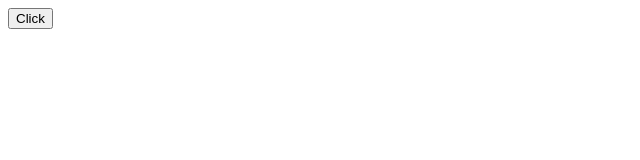
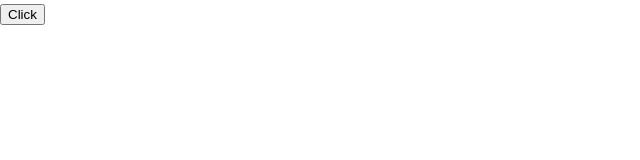
Before and after one commit to arubaito/kyosoba-front, a Next.js app: page / in a window 1280 px wide. Shown: the top 160 px of the page, without its empty margins (0-640 px from the left). Built offline with nearby package versions, Linux system fonts and the light colour scheme.

Commit message:
ひとまず他のアプリのグローバルCSSを流用

```diff
--- a/styles/globals.css
+++ b/styles/globals.css
@@ -1,21 +1,66 @@
-/* モーダルウィンドウ */
-#overlay{
-  /* 画面全体を覆う設定 */
-  position:fixed;
-  top: 0;
-  left: 0;
-  width: 100%;
-  height: 100%;
-  background-color: rgba(0, 0, 0, 0.5);
+:root{
+  /* カラー */
+  --white:#ffffff;
+  --gray-10: #eeeeee;
+  --gray-25: #aaaaaa;
+  --gray-50: #707070;
+  --gray-75: #444444;
+  --black: #222222;
+  --accent: #0d87e0;
 
-  /* 画面の中央に要素を表示させる設定 */
-  display: flex;
-  align-items: center;
-  justify-content: center;
+  /* 文字サイズ */
+  --body: clamp(1rem, 0.95rem + 0.2vw, 1.125rem);           /* 16-18px */
+  --display: clamp(4.5rem, 1.83rem + 11.34vw, 10rem);       /* 72-160px */
+  --heading1: clamp(2rem, 1.3rem + 3vw, 4rem);              /* 32-64px */
+  --heading2: clamp(var(--body) * 1.5);                     /* 24-27px */
+  --heading3: clamp(var(--body) * 1.2);                     /* 19.2-21.6px */
+  --small-heading2: clamp(0.875rem, 4vw - 1rem, 1.6875rem); /* 14-27 */
+  --small-heading3: clac(var(--small-heading2) * 0.86);      /* 12-23px */
+
+  /* スペース */
+  --space-xs: clamp(1.25rem, 1rem + 0.98vw, 1.875rem); /* 20-30px */
+  --space-sm: calc(var(--space-xs) * 1.5); /* 30-45px */
+  --space-md: calc(var(--space-xs) * 2); /* 40-60px */
+  --space-lg: calc(var(--space-xs) * 3); /* 60-90px */
+  --space-xl: calc(var(--space-xs) * 4); /* 80-120px */
+  --space-jump: clamp(1.25rem, 0.35rem + 3.8vw, 3.75rem); /* 20-60px */
 }
-#content{
-  z-index: 2;
-  width: 50%;
-  padding: 1em;
-  background-color: white;
+/* 基本設定 */
+body{
+  color:var(--black);
+  font-family: system-ui, -apple-system, BlinkMacSystemFont, 'Segoe UI', Roboto, Oxygen, Ubuntu, Cantarell, 'Open Sans', 'Helvetica Neue', sans-serif;
+  font-size: var(--body);
 }
+
+h1{
+  font-size: var(--heading1);
+}
+
+h2{
+  font-size: var(--heading2);
+}
+
+h3{
+  font-size: var(--heading3);
+}
+
+/* next/imageで読み込む画像をブラー画像からフェードインさせる(P.163) */
+span > img{
+  transition: 0.2s;
+}
+
+/* リセットCSS */
+body, h1, h2, h3, p, figure, ul{
+  margin: 0;
+  padding: 0;
+  list-style: none;
+}
+
+*, *::before, *::after{
+  box-sizing: border-box;
+}
+
+a{
+  color: inherit;
+  text-decoration: none;
+}
```
